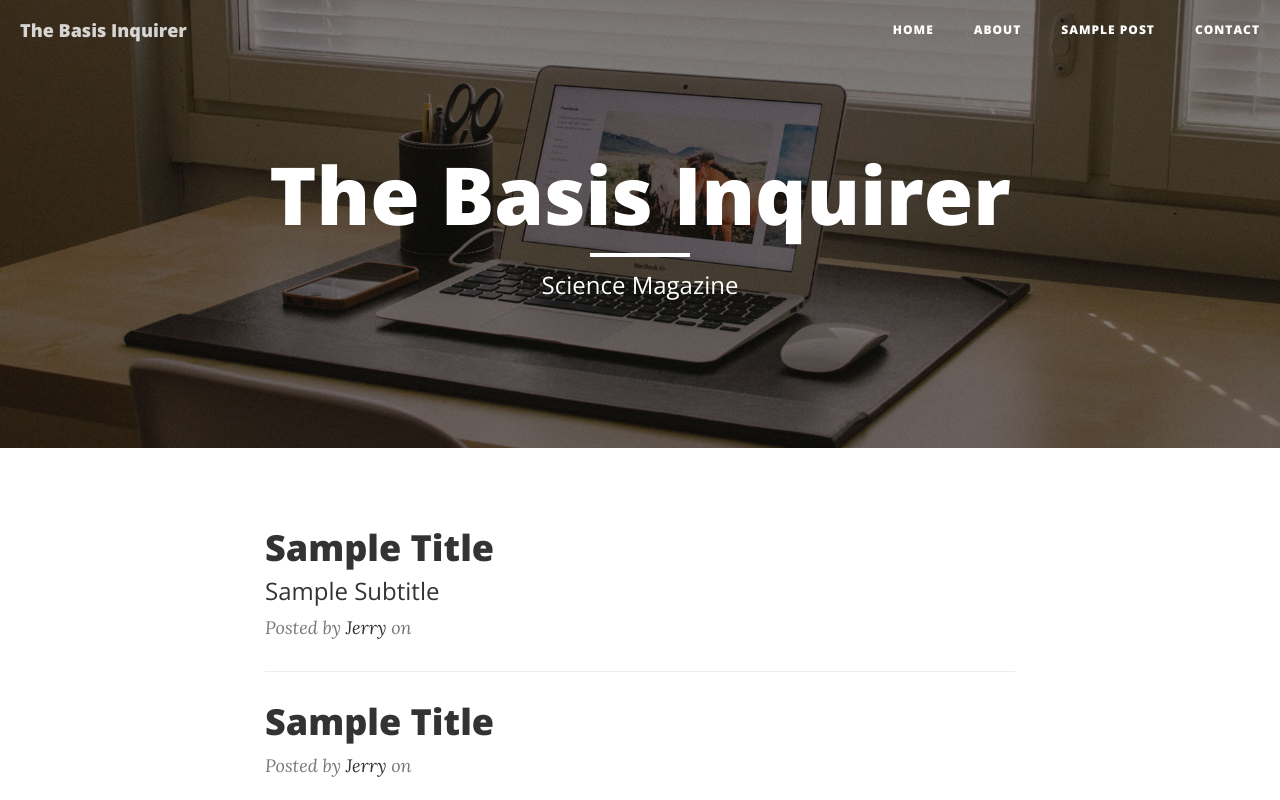
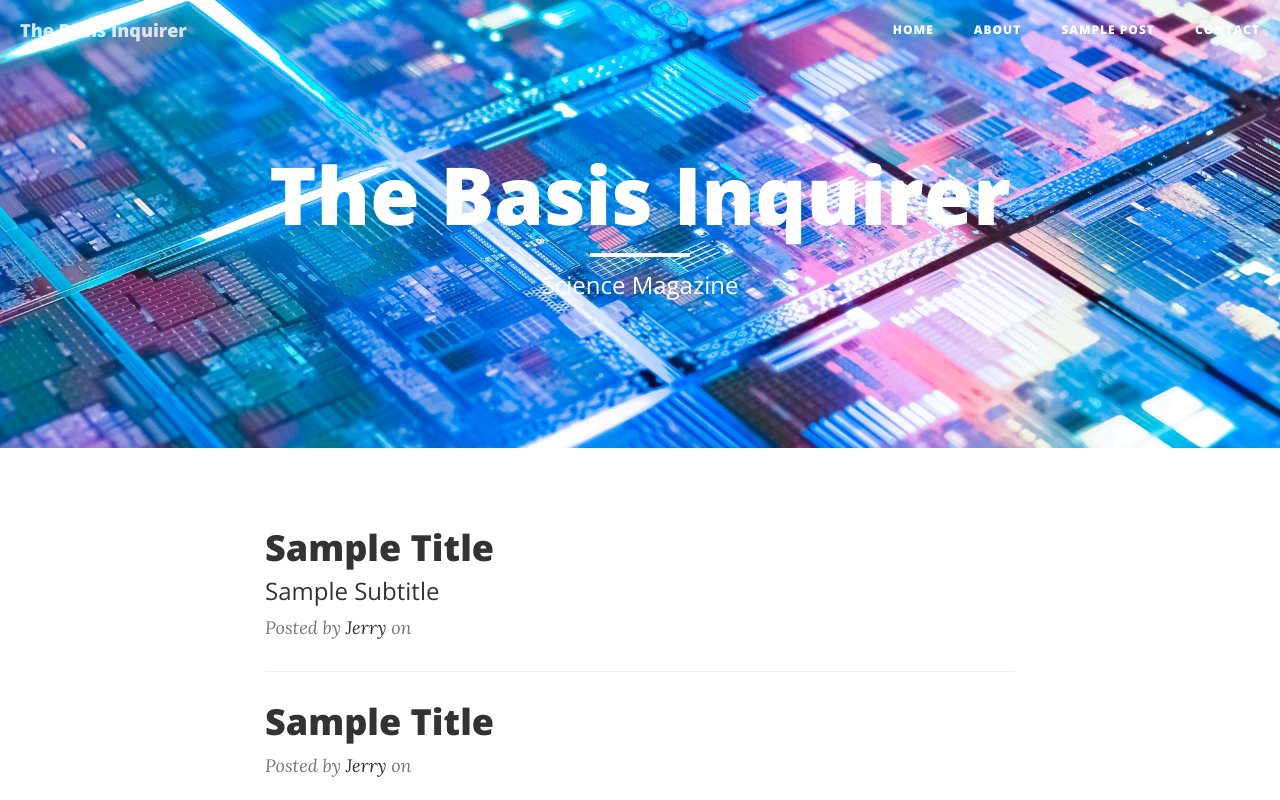
Before and after one commit to ArchitC/panzerpeach.github.io, a website: page index.html in a window 1280 px wide. Shown: the top 800 px of the page. Drawn offline with nearby package versions, Linux system fonts and the light colour scheme.

Commit message:
updated home img

```diff
--- a/index.html
+++ b/index.html
@@ -69,7 +69,7 @@
 
     <!-- Page Header -->
     <!-- Set your background image for this header on the line below. -->
-    <header class="intro-header" style="background-image: url('img/home-bg.jpg')">
+    <header class="intro-header" style="background-image: url('img/technology_tablet_1920x960_0.jpg')">
         <div class="container">
             <div class="row">
                 <div class="col-lg-8 col-lg-offset-2 col-md-10 col-md-offset-1">
```
